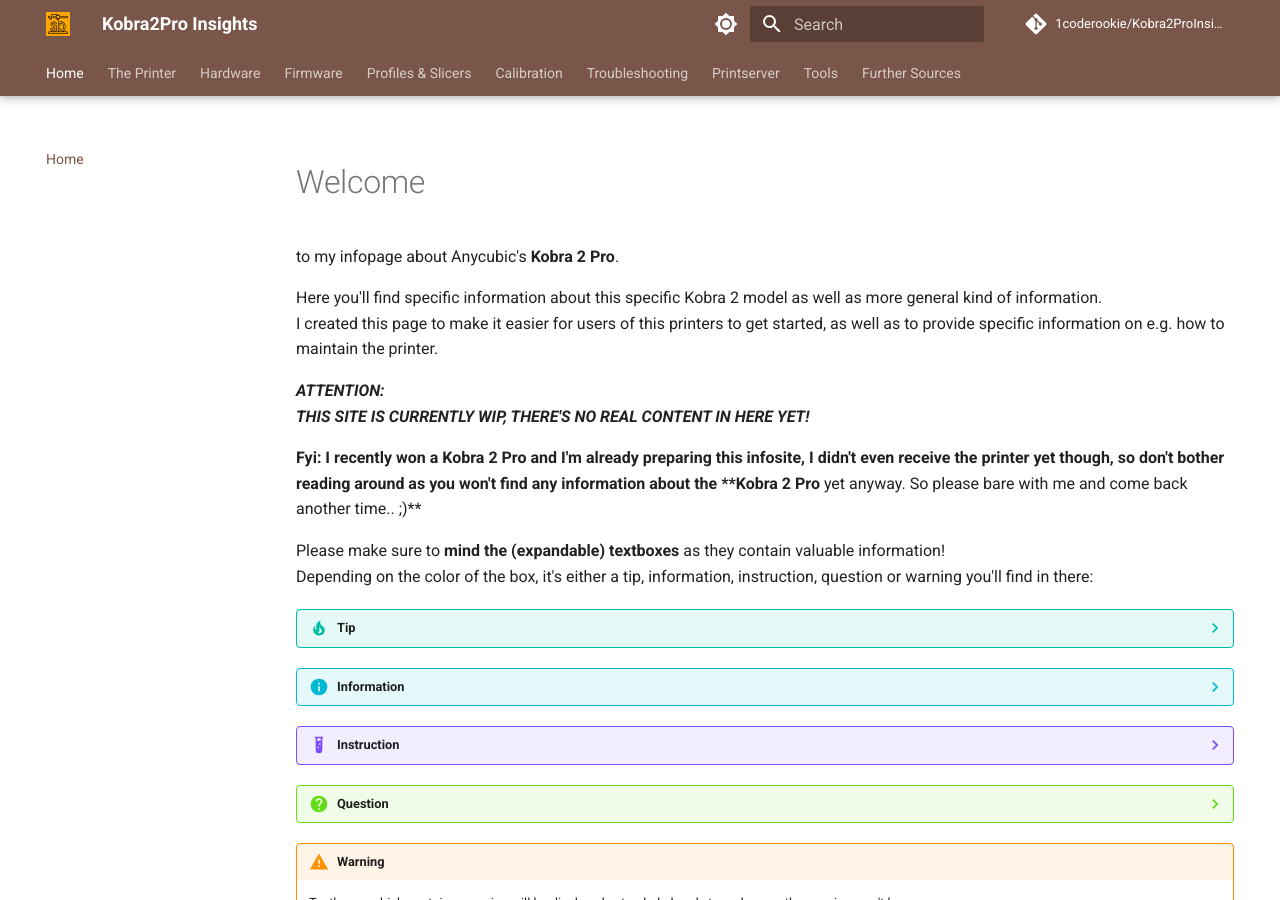
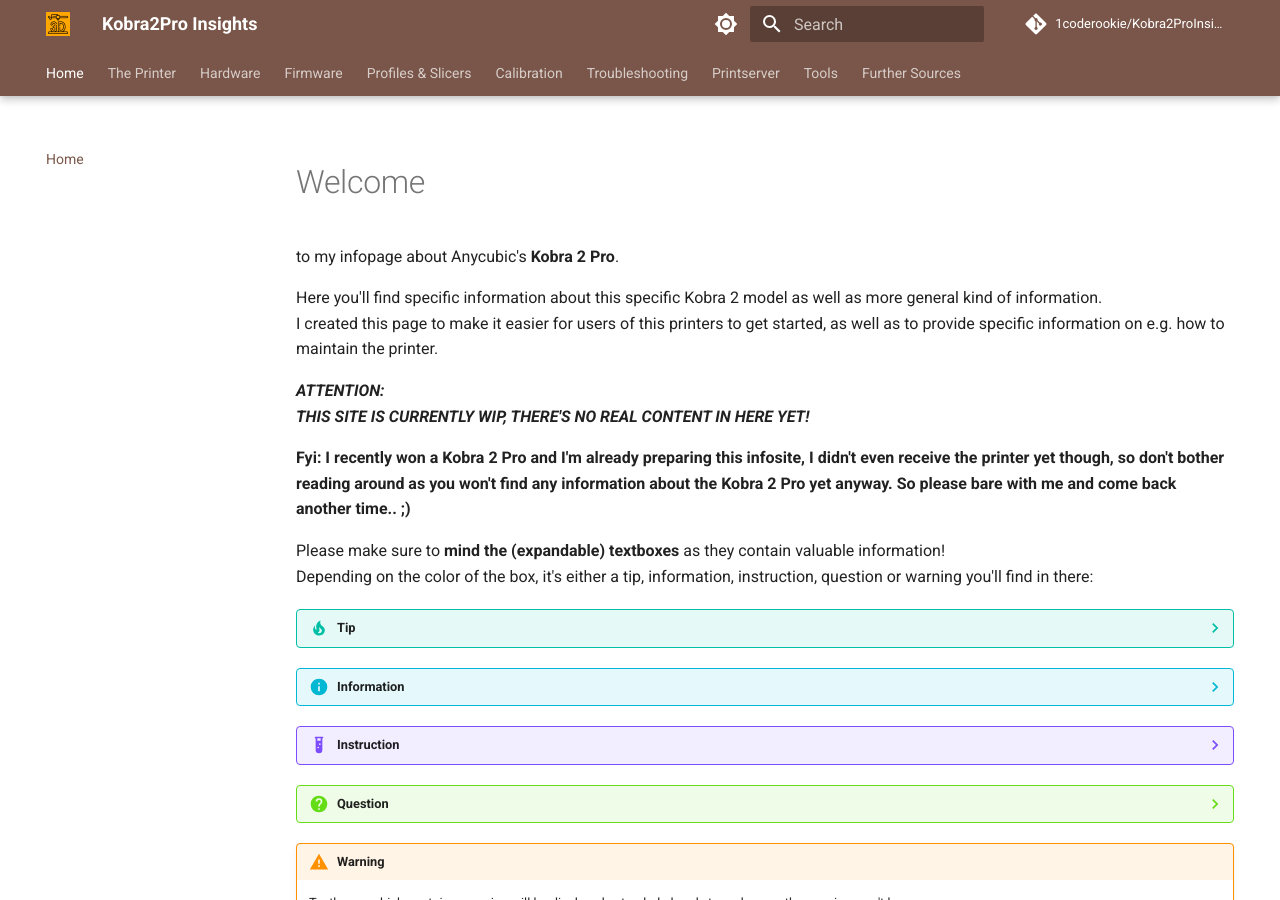
Before and after one commit to 1coderookie/Kobra2ProInsights, an MkDocs documentation site: the page built from docs/index.md, in a window 1280 px wide and 900 px high. Built offline with MkDocs 1.6.1 and Material for MkDocs 9.7.7, drawn with Linux system fonts in a browser that asks for light colours; comment, search, counter and statistics services are not loaded.

```diff
--- a/docs/index.md
+++ b/docs/index.md
@@ -9,7 +9,7 @@ I created this page to make it easier for users of this printers to get started,
 ***ATTENTION:***
 ***THIS SITE IS CURRENTLY WIP, THERE'S NO REAL CONTENT IN HERE YET!***
 
-**Fyi: I recently won a Kobra 2 Pro and I'm already preparing this infosite, I didn't even receive the printer yet though, so don't bother reading around as you won't find any information about the **Kobra 2 Pro** yet anyway. So please bare with me and come back another time.. ;)**
+**Fyi: I recently won a Kobra 2 Pro and I'm already preparing this infosite, I didn't even receive the printer yet though, so don't bother reading around as you won't find any information about the Kobra 2 Pro yet anyway. So please bare with me and come back another time.. ;)**
 
 Please make sure to **mind the (expandable) textboxes** as they contain valuable information!
 Depending on the color of the box, it's either a tip, information, instruction, question or warning you'll find in there:
```
